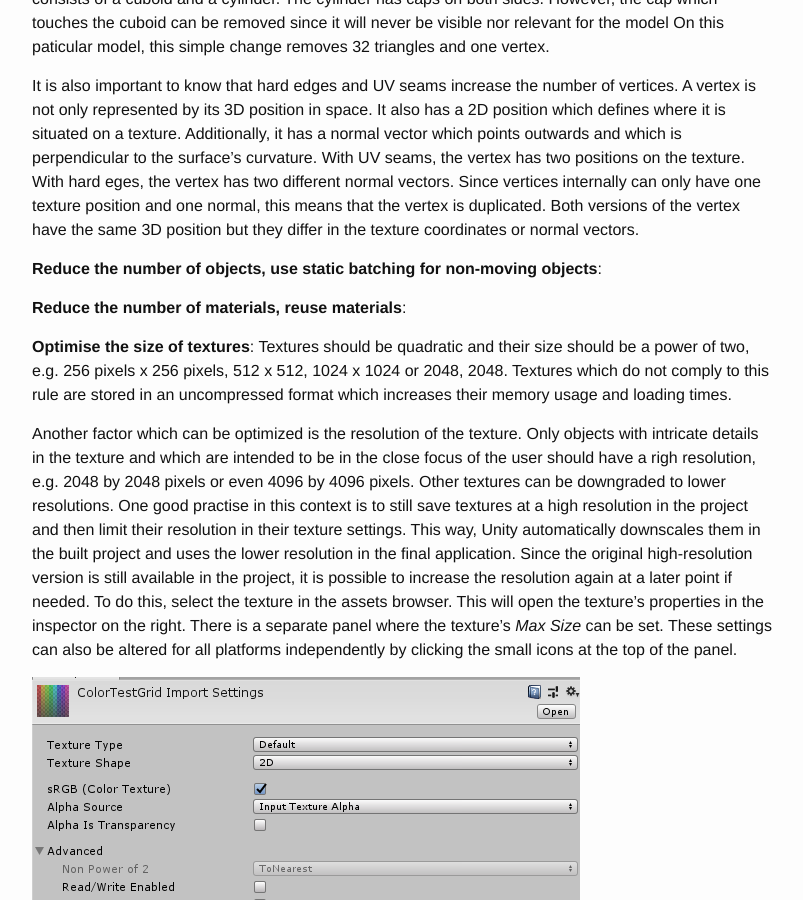
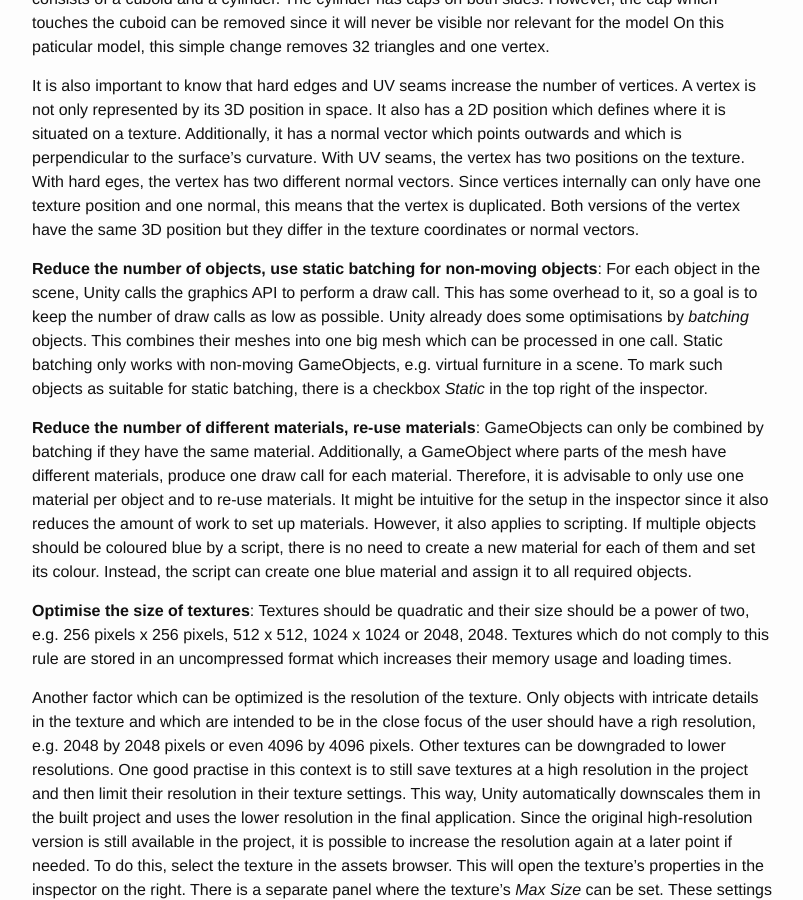
Before and after one commit to klamma/ar-for-eu-book, a Jekyll site: the page built from _pages/chapters/performance_profiling.md, in a window 1280 px wide and 900 px high, scrolled down 4779 px. Shown: the whole window, without its empty margins (238-1041 px from the left). Built offline with Jekyll 4.4.1, drawn with Linux system fonts in a browser that asks for light colours; nearby versions of some CDN libraries.

Commit message:
added draw call optimisations

```diff
--- a/_pages/chapters/performance_profiling.md
+++ b/_pages/chapters/performance_profiling.md
@@ -153,10 +153,21 @@ Since vertices internally can only have one texture position and one normal, thi
 Both versions of the vertex have the same 3D position but they differ in the texture coordinates or normal vectors.
 
 **Reduce the number of objects, use static batching for non-moving objects**:
+For each object in the scene, Unity calls the graphics API to perform a draw call.
+This has some overhead to it, so a goal is to keep the number of draw calls as low as possible.
+Unity already does some optimisations by *batching* objects.
+This combines their meshes into one big mesh which can be processed in one call.
+Static batching only works with non-moving GameObjects, e.g. virtual furniture in a scene.
+To mark such objects as suitable for static batching, there is a checkbox *Static* in the top right of the inspector.
 
-
-**Reduce the number of materials, reuse materials**:
-
+**Reduce the number of different materials, re-use materials**:
+GameObjects can only be combined by batching if they have the same material.
+Additionally, a GameObject where parts of the mesh have different materials, produce one draw call for each material.
+Therefore, it is advisable to only use one material per object and to re-use materials.
+It might be intuitive for the setup in the inspector since it also reduces the amount of work to set up materials.
+However, it also applies to scripting.
+If multiple objects should be coloured blue by a script, there is no need to create a new material for each of them and set its colour.
+Instead, the script can create one blue material and assign it to all required objects.
 
 **Optimise the size of textures**:
 Textures should be quadratic and their size should be a power of two, e.g. 256 pixels x 256 pixels, 512 x 512, 1024 x 1024 or 2048, 2048.
```
